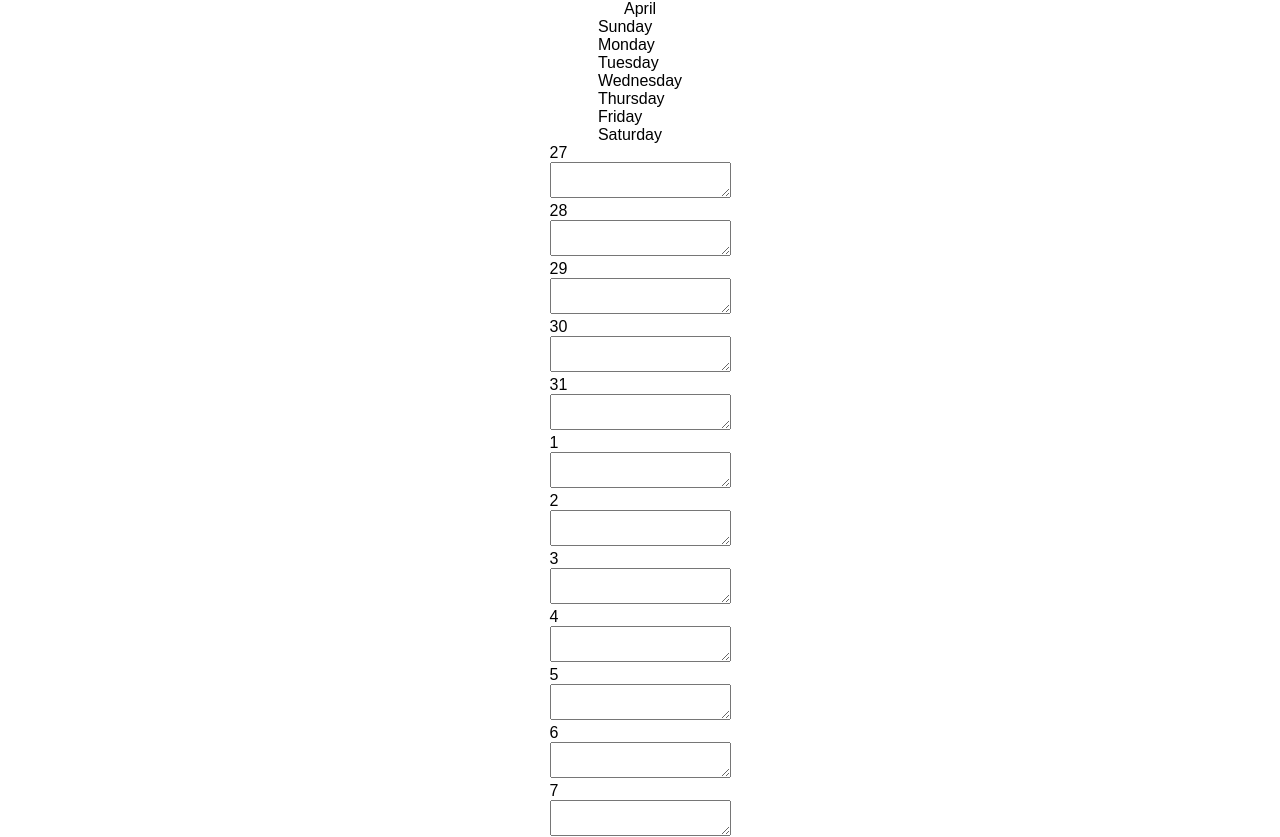
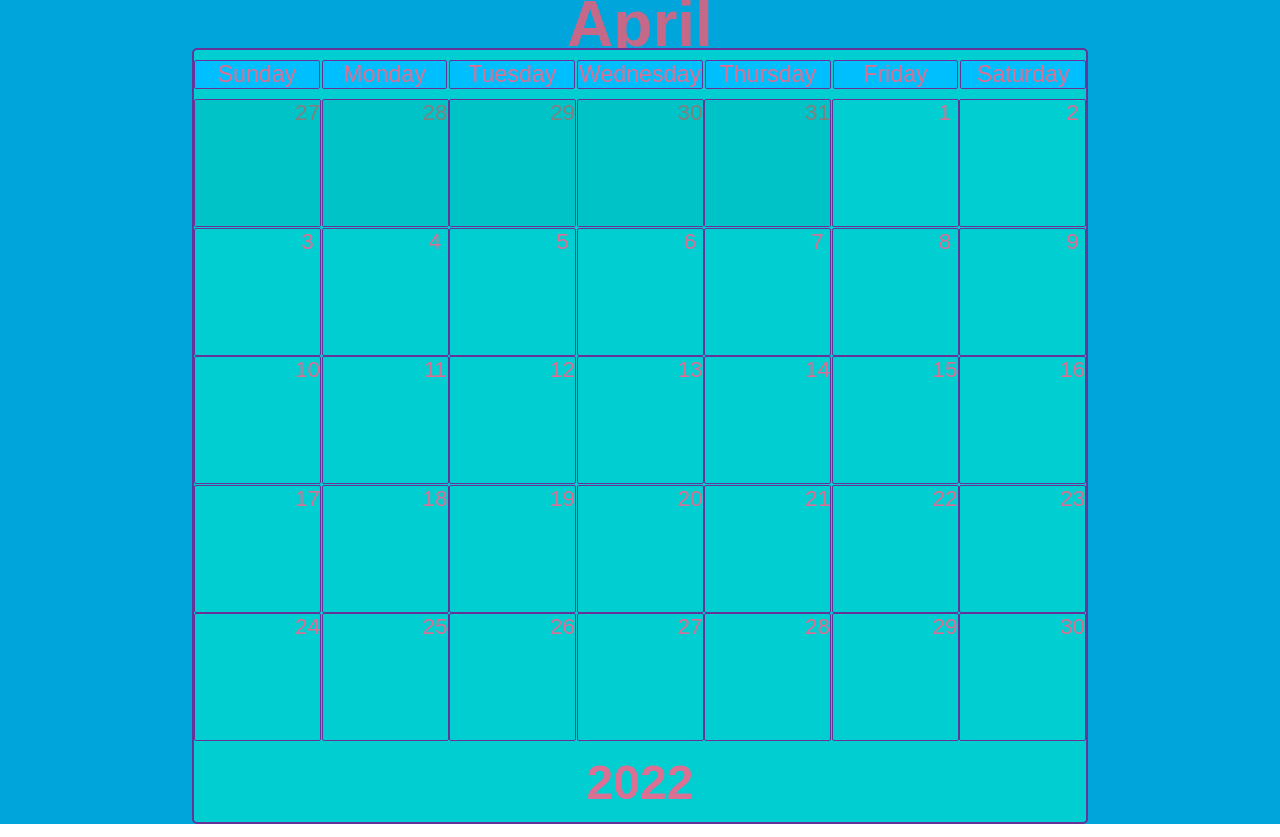
Before and after one commit to spencer54025/calender, a plain HTML site: page index.html in a window 1280 px wide. Shown: the top 837 px of the page. Drawn offline with Linux system fonts and the light colour scheme.

Commit message:
major styles added

```diff
--- a/index.html
+++ b/index.html
@@ -19,6 +19,7 @@
                 April
                 <!-- <i class="fa-solid fa-flower-daffodil">  -->
             </div>
+
         </div>
 
         <div class="day-of-the-week-wrapper">
@@ -31,181 +32,180 @@
                 <div class="days">Friday</div>
                 <div class="days weekend">Saturday</div>
             </div>
-        </div>
 
         <div class="dates-wrapper">
 
-            <div class="date-sqares overflow">
+            <div class="date-squares overflow">
                 <div class="date">27</div>
                 <textarea></textarea>
             </div>
 
-            <div class="date-sqares overflow">
+            <div class="date-squares overflow">
                 <div class="date">28</div>
                 <textarea></textarea>
             </div>
 
-            <div class="date-sqares overflow">
+            <div class="date-squares overflow">
                 <div class="date">29</div>
                 <textarea></textarea>
             </div>
 
-            <div class="date-sqares overflow">
+            <div class="date-squares overflow">
                 <div class="date">30</div>
                 <textarea></textarea>
             </div>
 
-            <div class="date-sqares overflow">
+            <div class="date-squares overflow">
                 <div class="date">31</div>
                 <textarea></textarea>
             </div>
 
-            <div class="date-sqares">
+            <div class="date-squares">
                 <div class="date">1</div>
                 <textarea></textarea>
             </div>
 
-            <div class="date-sqares">
+            <div class="date-squares">
                 <div class="date">2</div>
                 <textarea></textarea>
             </div>
 
-            <div class="date-sqares">
+            <div class="date-squares">
                 <div class="date">3</div>
                 <textarea></textarea>
             </div>
 
-            <div class="date-sqares">
+            <div class="date-squares">
                 <div class="date">4</div>
                 <textarea></textarea>
             </div>
 
-            <div class="date-sqares">
+            <div class="date-squares">
                 <div class="date">5</div>
                 <textarea></textarea>
             </div>
 
-            <div class="date-sqares">
+            <div class="date-squares">
                 <div class="date">6</div>
                 <textarea></textarea>
             </div>
 
-            <div class="date-sqares">
+            <div class="date-squares">
                 <div class="date">7</div>
                 <textarea></textarea>
             </div>
 
-            <div class="date-sqares">
+            <div class="date-squares">
                 <div class="date">8</div>
                 <textarea></textarea>
             </div>
 
-            <div class="date-sqares">
+            <div class="date-squares">
                 <div class="date">9</div>
                 <textarea></textarea>
             </div>
 
-            <div class="date-sqares">
+            <div class="date-squares">
                 <div class="date">10</div>
                 <textarea></textarea>
             </div>
 
-            <div class="date-sqares">
+            <div class="date-squares">
                 <div class="date">11</div>
                 <textarea></textarea>
             </div>
 
-            <div class="date-sqares">
+            <div class="date-squares">
                 <div class="date">12</div>
                 <textarea></textarea>
             </div>
 
-            <div class="date-sqares">
+            <div class="date-squares">
                 <div class="date">13</div>
                 <textarea></textarea>
             </div>
 
-            <div class="date-sqares">
+            <div class="date-squares">
                 <div class="date">14</div>
                 <textarea></textarea>
             </div>
 
-            <div class="date-sqares">
+            <div class="date-squares">
                 <div class="date">15</div>
                 <textarea></textarea>
             </div>
 
-            <div class="date-sqares">
+            <div class="date-squares">
                 <div class="date">16</div>
                 <textarea></textarea>
             </div>
 
-            <div class="date-sqares">
+            <div class="date-squares">
                 <div class="date">17</div>
                 <textarea></textarea>
             </div>
 
-            <div class="date-sqares">
+            <div class="date-squares">
                 <div class="date">18</div>
                 <textarea></textarea>
             </div>
 
-            <div class="date-sqares">
+            <div class="date-squares">
                 <div class="date">19</div>
                 <textarea></textarea>
             </div>
 
-            <div class="date-sqares">
+            <div class="date-squares">
                 <div class="date">20</div>
                 <textarea></textarea>
             </div>
 
-            <div class="date-sqares">
+            <div class="date-squares">
                 <div class="date">21</div>
                 <textarea></textarea>
             </div>
 
-            <div class="date-sqares">
+            <div class="date-squares">
                 <div class="date">22</div>
                 <textarea></textarea>
             </div>
 
-            <div class="date-sqares">
+            <div class="date-squares">
                 <div class="date">23</div>
                 <textarea></textarea>
             </div>
 
-            <div class="date-sqares">
+            <div class="date-squares">
                 <div class="date">24</div>
                 <textarea></textarea>
             </div>
 
-            <div class="date-sqares">
+            <div class="date-squares">
                 <div class="date">25</div>
                 <textarea></textarea>
             </div>
 
-            <div class="date-sqares">
+            <div class="date-squares">
                 <div class="date">26</div>
                 <textarea></textarea>
             </div>
 
-            <div class="date-sqares">
+            <div class="date-squares">
                 <div class="date">27</div>
                 <textarea></textarea>
             </div>
 
-            <div class="date-sqares">
+            <div class="date-squares">
                 <div class="date">28</div>
                 <textarea></textarea>
             </div>
 
-            <div class="date-sqares">
+            <div class="date-squares">
                 <div class="date">29</div>
                 <textarea></textarea>
             </div>
 
-            <div class="date-sqares">
+            <div class="date-squares">
                 <div class="date">30</div>
                 <textarea></textarea>
             </div>
@@ -217,7 +217,7 @@
             <div class="year">2022</div>
         </div>
 
-
+        </div>
     </div>
 </body>
 </html>
--- a/styles.css
+++ b/styles.css
@@ -8,14 +8,106 @@ body {
 }
 
 .page-container {
+    background-color: rgb(0, 165, 220);
+    color: palevioletred;
     min-height: 100vh;
-    min-width: 95vw;
+    min-width: 100vw;
     display: flex;
     flex-direction: column;
     justify-content: space-evenly;
     align-items: center;
 }
 
-.page-container > .day-of-the-week-wrapper {
-    flex-direction: row;
+.header-wrapper {
+    display: flex;
+    justify-content: center;
+    align-items: center;
+    width: 75vw;
+    height: 3rem;
+    color: rgb(198, 105, 136);
 }
+
+.month-name {
+    font-size: 4rem;
+    font-weight: 700;
+}
+
+.day-of-the-week-wrapper {
+    border: 2px solid rebeccapurple;
+    border-radius: 5px;
+    display: grid;
+    grid-template-rows:3em 1fr;
+    width: 70vw;
+    gap: 1px;
+    background-color: darkturquoise;
+}
+
+.day-weekends {
+    display: grid;
+    grid-template-columns: repeat(7, 1fr);
+    justify-content: center;
+    align-items: center;
+    gap: 2px;
+}
+
+.days {
+    display: flex;
+    justify-content: center;
+    align-items: center;
+    font-size: 1.45em;
+    border: 1.5px solid rebeccapurple;
+    border-radius: 2px;
+    background-color: deepskyblue;
+}
+
+.dates-wrapper {
+    display: grid;
+    grid-template-columns: repeat(7, 1fr);
+    gap: .5px;
+}
+
+.date-squares {
+    height: 8rem;
+    position: relative;
+    border: .5px solid rebeccapurple;
+    border-radius: 2px;
+}
+
+.overflow {
+    background-color: rgb(0, 195, 199);
+    color: gray;
+}
+
+.date {
+    font-size: 1.4rem;
+    width: 20%;
+    height: 73%;
+    position: absolute;
+    top: 0;
+    right: 0;
+    display: flex;
+    justify-content: center;
+}
+
+textarea {
+    background-color: inherit;
+    border: none;
+    height: 80%;
+    width: 100%;
+    resize: none;
+    position: absolute;
+    bottom: 0;
+}
+
+textarea:focus {
+    outline: none;
+}
+
+.footer-wrapper {
+    font-size: 3rem;
+    height: 5rem;
+    display: flex;
+    align-items: center;
+    justify-content: center;
+    font-weight: 600;
+}
```
